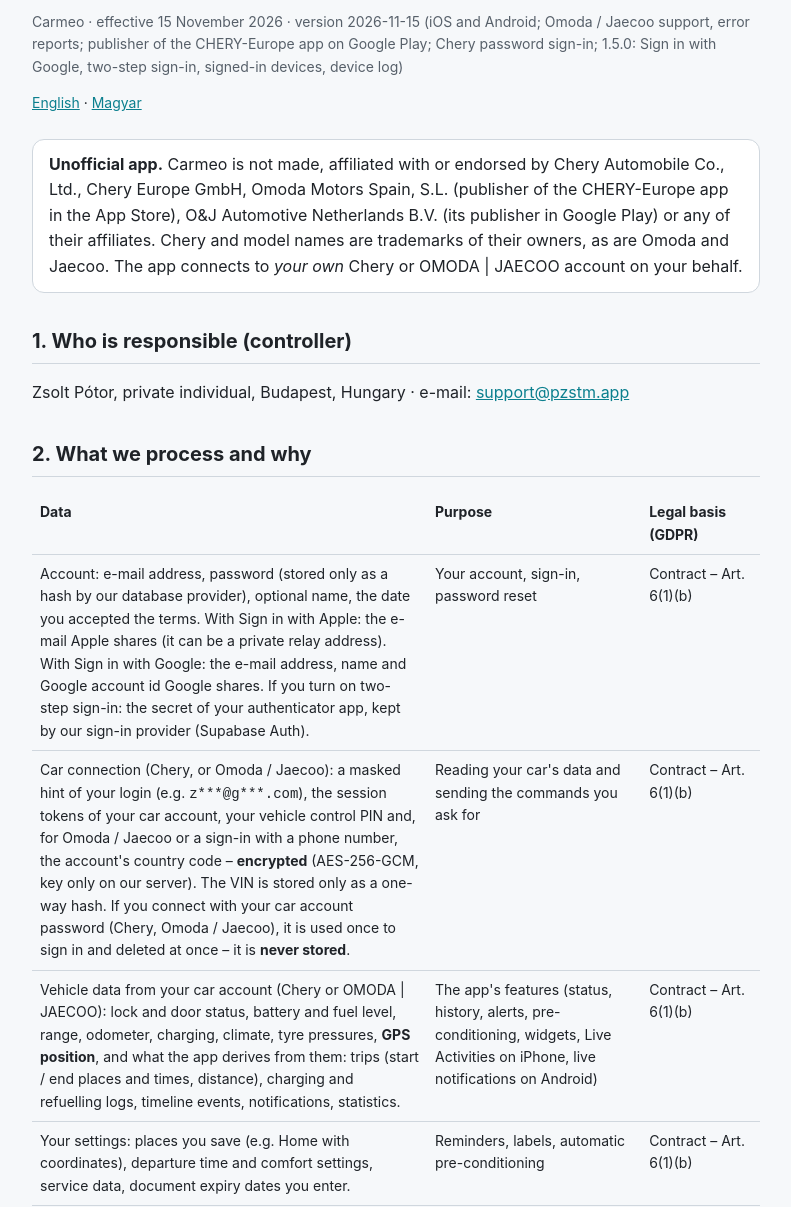
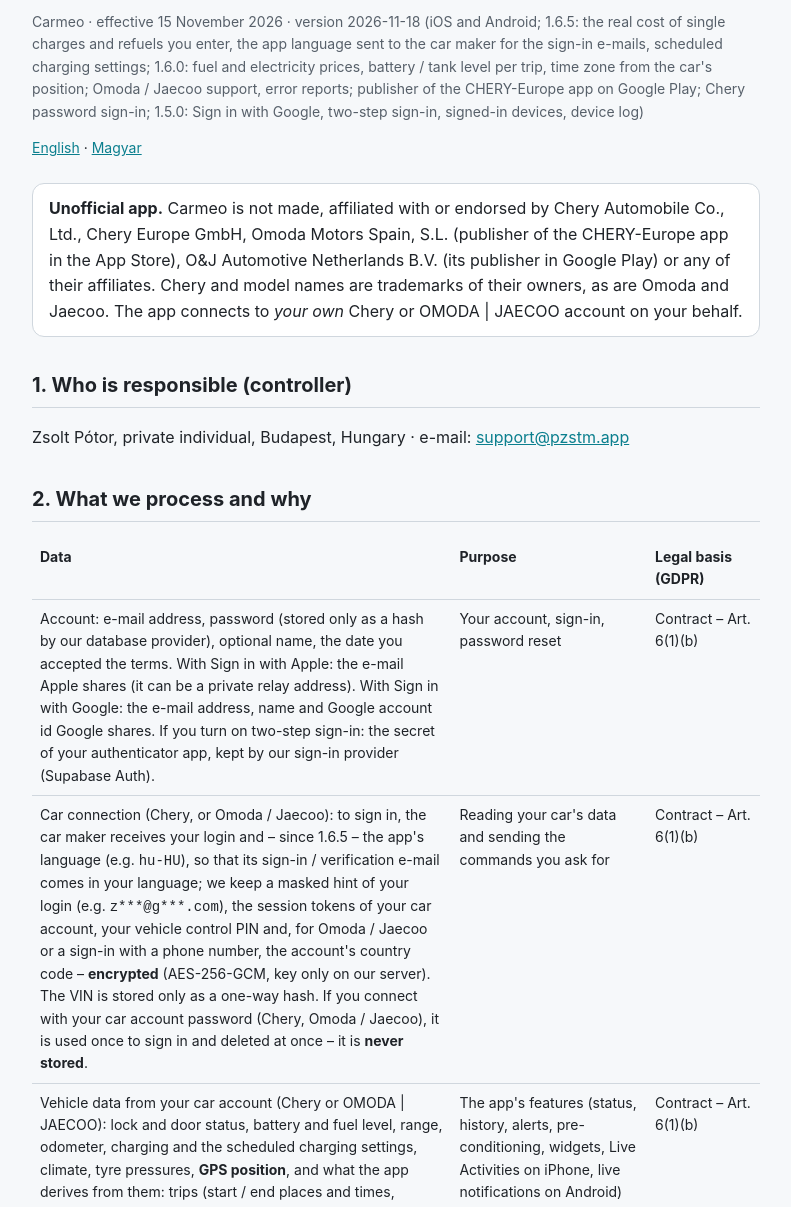
Before and after one commit to potorzs/carmeo, a plain HTML site: page privacy.html in a window 1280 px wide. Shown: the part 83-1290 px from the top of the page, without its empty margins (244-1035 px from the left). Drawn offline with Linux system fonts and the light colour scheme.

Commit message:
Add files via upload

```diff
--- a/privacy.html
+++ b/privacy.html
@@ -9,7 +9,7 @@
 <body>
 <main>
 <header><img src="icon.png" alt=""><h1>Privacy Policy</h1></header>
-<p class="muted">Carmeo · effective 15 November 2026 · version 2026-11-15 (iOS and Android; Omoda / Jaecoo support, error reports; publisher of the CHERY-Europe app on Google Play; Chery password sign-in; 1.5.0: Sign in with Google, two-step sign-in, signed-in devices, device log)</p>
+<p class="muted">Carmeo · effective 15 November 2026 · version 2026-11-18 (iOS and Android; 1.6.5: the real cost of single charges and refuels you enter, the app language sent to the car maker for the sign-in e-mails, scheduled charging settings; 1.6.0: fuel and electricity prices, battery / tank level per trip, time zone from the car's position; Omoda / Jaecoo support, error reports; publisher of the CHERY-Europe app on Google Play; Chery password sign-in; 1.5.0: Sign in with Google, two-step sign-in, signed-in devices, device log)</p>
 <p class="lang"><a href="#en">English</a> · <a href="#hu">Magyar</a></p>
 
 <div class="note"><strong>Unofficial app.</strong> Carmeo is not made, affiliated with or endorsed by Chery Automobile Co., Ltd., Chery Europe GmbH, Omoda Motors Spain, S.L. (publisher of the CHERY-Europe app in the App Store), O&amp;J Automotive Netherlands B.V. (its publisher in Google Play) or any of their affiliates. Chery and model names
@@ -23,9 +23,9 @@ are trademarks of their owners, as are Omoda and Jaecoo. The app connects to <em
 <table>
 <tr><th>Data</th><th>Purpose</th><th>Legal basis (GDPR)</th></tr>
 <tr><td>Account: e-mail address, password (stored only as a hash by our database provider), optional name, the date you accepted the terms. With Sign in with Apple: the e-mail Apple shares (it can be a private relay address). With Sign in with Google: the e-mail address, name and Google account id Google shares. If you turn on two-step sign-in: the secret of your authenticator app, kept by our sign-in provider (Supabase Auth).</td><td>Your account, sign-in, password reset</td><td>Contract – Art. 6(1)(b)</td></tr>
-<tr><td>Car connection (Chery, or Omoda / Jaecoo): a masked hint of your login (e.g. <code>z***@g***.com</code>), the session tokens of your car account, your vehicle control PIN and, for Omoda / Jaecoo or a sign-in with a phone number, the account's country code – <strong>encrypted</strong> (AES-256-GCM, key only on our server). The VIN is stored only as a one-way hash. If you connect with your car account password (Chery, Omoda / Jaecoo), it is used once to sign in and deleted at once – it is <strong>never stored</strong>.</td><td>Reading your car's data and sending the commands you ask for</td><td>Contract – Art. 6(1)(b)</td></tr>
-<tr><td>Vehicle data from your car account (Chery or OMODA | JAECOO): lock and door status, battery and fuel level, range, odometer, charging, climate, tyre pressures, <strong>GPS position</strong>, and what the app derives from them: trips (start / end places and times, distance), charging and refuelling logs, timeline events, notifications, statistics.</td><td>The app's features (status, history, alerts, pre-conditioning, widgets, Live Activities on iPhone, live notifications on Android)</td><td>Contract – Art. 6(1)(b)</td></tr>
-<tr><td>Your settings: places you save (e.g. Home with coordinates), departure time and comfort settings, service data, document expiry dates you enter.</td><td>Reminders, labels, automatic pre-conditioning</td><td>Contract – Art. 6(1)(b)</td></tr>
+<tr><td>Car connection (Chery, or Omoda / Jaecoo): to sign in, the car maker receives your login and – since 1.6.5 – the app's language (e.g. <code>hu-HU</code>), so that its sign-in / verification e-mail comes in your language; we keep a masked hint of your login (e.g. <code>z***@g***.com</code>), the session tokens of your car account, your vehicle control PIN and, for Omoda / Jaecoo or a sign-in with a phone number, the account's country code – <strong>encrypted</strong> (AES-256-GCM, key only on our server). The VIN is stored only as a one-way hash. If you connect with your car account password (Chery, Omoda / Jaecoo), it is used once to sign in and deleted at once – it is <strong>never stored</strong>.</td><td>Reading your car's data and sending the commands you ask for</td><td>Contract – Art. 6(1)(b)</td></tr>
+<tr><td>Vehicle data from your car account (Chery or OMODA | JAECOO): lock and door status, battery and fuel level, range, odometer, charging and the scheduled charging settings, climate, tyre pressures, <strong>GPS position</strong>, and what the app derives from them: trips (start / end places and times, distance, battery and fuel level at the start and end), the car's time zone (from its position), charging and refuelling logs, timeline events, notifications, statistics.</td><td>The app's features (status, history, alerts, pre-conditioning, widgets, Live Activities on iPhone, live notifications on Android)</td><td>Contract – Art. 6(1)(b)</td></tr>
+<tr><td>Your settings: places you save (e.g. Home with coordinates), departure times and comfort settings, service data, document expiry dates, the fuel and electricity prices you enter (to show what a trip or charge cost) and the real cost of single charges and refuels if you enter it, the car's time zone if you choose one.</td><td>Reminders, labels, automatic pre-conditioning</td><td>Contract – Art. 6(1)(b)</td></tr>
 <tr><td>Device data: push notification tokens (Apple Push Notification service on iPhone, Firebase Cloud Messaging on Android), device name, a random widget token (stored only as a hash); a random id of the app on your phone, the phone's model, operating system and app version, which sign-in session it belongs to and when it was last active; your notification choices for that phone.</td><td>Notifications, widgets, Control Center buttons (iPhone), Quick Settings tiles (Android), Live Activities / live notifications; the list of signed-in devices, where you can sign out a lost phone</td><td>Contract – Art. 6(1)(b)</td></tr>
 <tr><td>Device log: sign-ins and sign-outs, changes to sign-in and security settings (password, two-step sign-in, linked Google / Apple sign-in), connecting the car, and which device sent each remote command – with the device name and the time. No IP address or location.</td><td>Account security: you see it in the app (Settings → Security → Device log); a sign-in on a new phone is reported to your other phones</td><td>Legitimate interest – Art. 6(1)(f) (protecting your account and car)</td></tr>
 <tr><td>Testing: if you join a test version (Apple TestFlight or Google Play testing), the e-mail address of your Apple ID or Google account, which we add to the testers list or which you use to join the testers' Google Group, and any feedback you send us.</td><td>Inviting you to the test, giving you access, handling your feedback</td><td>Contract – Art. 6(1)(b) (you asked to take part)</td></tr>
@@ -79,7 +79,7 @@ are trademarks of their owners, as are Omoda and Jaecoo. The app connects to <em
 
 <section id="hu">
 <h2>Adatkezelési tájékoztató (magyar)</h2>
-<p class="muted">Hatályos: 2026. november 15. · változat: 2026-11-15</p>
+<p class="muted">Hatályos: 2026. november 15. · változat: 2026-11-18 (1.6.5: az általad megadott tényleges töltési / tankolási költség, az app nyelve a belépési e-mailekhez, ütemezett töltés beállításai; 1.6.0: üzemanyag- és áramár, út eleji / végi akku- és tankszint, időzóna az autó helyéből)</p>
 <div class="note"><strong>Nem hivatalos alkalmazás.</strong> A Carmeo appot nem a Chery Automobile Co., Ltd., a Chery Europe GmbH, az Omoda Motors Spain, S.L. (a CHERY-Europe app kiadója az App Store-ban), az O&amp;J Automotive Netherlands B.V. (az app kiadója a Google Playen) és kapcsolt vállalkozásaik készítette, nem áll velük kapcsolatban, és nem is támogatják. A Chery, az Omoda, a Jaecoo és a modellnevek a tulajdonosaik védjegyei. Az app a <em>saját</em> Chery- vagy OMODA | JAECOO-fiókodhoz kapcsolódik, a nevedben.</div>
 
 <h3>1. Adatkezelő</h3>
@@ -88,9 +88,9 @@ are trademarks of their owners, as are Omoda and Jaecoo. The app connects to <em
 <h3>2. Milyen adatokat, miért kezelünk</h3>
 <ul>
 <li><strong>Fiók:</strong> e-mail-cím, jelszó (csak lenyomatként), opcionális név, a feltételek elfogadásának ideje; Sign in with Apple esetén az Apple által átadott e-mail-cím; Google-belépésnél a Google által átadott e-mail-cím, név és Google-azonosító; kétlépcsős belépésnél a hitelesítő app titkos kulcsa a belépési szolgáltatónál (Supabase Auth). Cél: fiók, bejelentkezés. Jogalap: szerződés teljesítése (GDPR 6. cikk (1) b).</li>
-<li><strong>Autókapcsolat (Chery, illetve Omoda / Jaecoo):</strong> a belépés maszkolt formája, az autós fiók munkamenet-tokenjei, a járművezérlő PIN, valamint Omoda / Jaecoo esetén vagy telefonszámos belépésnél a fiók országkódja <strong>titkosítva</strong> (AES-256-GCM, a kulcs csak a szerveren). Az alvázszám (VIN) csak visszafejthetetlen lenyomatként. Ha az autós fiókod jelszavával kötöd össze az autót (Chery, Omoda / Jaecoo), a jelszót csak a belépéshez használjuk, és azonnal töröljük – <strong>soha nem tároljuk</strong>. Cél: az autó adatainak lekérése és a kért parancsok végrehajtása. Jogalap: szerződés.</li>
-<li><strong>Járműadatok:</strong> zár- és ajtóállapot, akku- és üzemanyagszint, hatótáv, kilométeróra, töltés, klíma, guminyomás, <strong>GPS-pozíció</strong>, és az ezekből képzett utak, töltés- és tankolásnapló, idővonal, értesítések, statisztikák. Jogalap: szerződés.</li>
-<li><strong>Beállítások:</strong> mentett helyek (pl. Otthon koordinátákkal), indulási idő, komfort- és szervizadatok, dokumentumlejáratok. Jogalap: szerződés.</li>
+<li><strong>Autókapcsolat (Chery, illetve Omoda / Jaecoo):</strong> a belépéshez a gyártó megkapja a belépési azonosítódat és – 1.6.5 óta – az app nyelvét (pl. <code>hu-HU</code>), hogy a belépési / ellenőrző e-mail a te nyelveden jöjjön; nálunk a belépés maszkolt formája, az autós fiók munkamenet-tokenjei, a járművezérlő PIN, valamint Omoda / Jaecoo esetén vagy telefonszámos belépésnél a fiók országkódja <strong>titkosítva</strong> (AES-256-GCM, a kulcs csak a szerveren). Az alvázszám (VIN) csak visszafejthetetlen lenyomatként. Ha az autós fiókod jelszavával kötöd össze az autót (Chery, Omoda / Jaecoo), a jelszót csak a belépéshez használjuk, és azonnal töröljük – <strong>soha nem tároljuk</strong>. Cél: az autó adatainak lekérése és a kért parancsok végrehajtása. Jogalap: szerződés.</li>
+<li><strong>Járműadatok:</strong> zár- és ajtóállapot, akku- és üzemanyagszint, hatótáv, kilométeróra, töltés és az ütemezett töltés beállításai, klíma, guminyomás, <strong>GPS-pozíció</strong>, és az ezekből képzett utak (az út eleji és végi akku- és tankszinttel), az autó időzónája (a helyéből), töltés- és tankolásnapló, idővonal, értesítések, statisztikák. Jogalap: szerződés.</li>
+<li><strong>Beállítások:</strong> mentett helyek (pl. Otthon koordinátákkal), indulási idők, komfort- és szervizadatok, dokumentumlejáratok, az általad megadott üzemanyag- és áramárak (az utak és töltések költségéhez), valamint egyes töltések és tankolások tényleges költsége, ha megadod, az autó időzónája, ha kézzel választod. Jogalap: szerződés.</li>
 <li><strong>Eszközadatok:</strong> értesítési tokenek (iPhone: Apple, Android: Firebase Cloud Messaging), eszköznév, véletlen widget-token (csak lenyomatként); az app véletlen azonosítója a telefonodon, a telefon típusa, rendszer- és appverziója, melyik belépéshez tartozik és mikor volt utoljára aktív; a telefonra beállított értesítési választásaid. Cél: értesítések, widgetek, Vezérlőközpont-gombok (iPhone), gyorsbeállítás-csempék (Android), Live Activity / élő értesítés; a bejelentkezett eszközök listája, ahol egy elveszett telefont kiléptethetsz. Jogalap: szerződés.</li>
 <li><strong>Eszköznapló:</strong> belépések és kiléptetések, a belépési és biztonsági beállítások változása (jelszó, kétlépcsős belépés, kapcsolt Google- / Apple-belépés), az autó összekötése, és hogy melyik eszköz küldte az egyes távoli parancsokat – eszköznévvel és időponttal, IP-cím és hely nélkül. Cél: a fiók biztonsága (az appban: Beállítások → Biztonság → Eszköznapló; új telefonon történő belépésről a többi telefonod értesítést kap). Jogalap: jogos érdek (6. cikk (1) f) – a fiókod és az autód védelme.</li>
 <li><strong>Tesztelés:</strong> ha tesztverzióhoz csatlakozol (Apple TestFlight vagy Google Play teszt), az Apple ID-d vagy Google-fiókod e-mail-címe (a tesztelők listáján vagy a tesztelők Google-csoportjában) és az általad küldött visszajelzés. Cél: meghívás, hozzáférés, visszajelzés kezelése. Jogalap: szerződés (te kérted a részvételt).</li>
```
